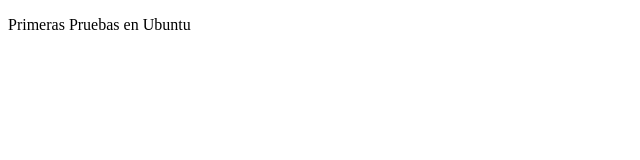
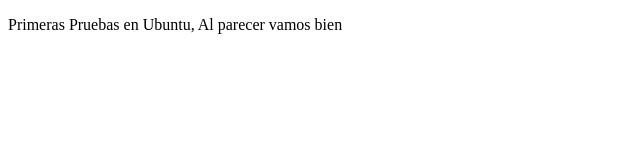
Before and after one commit to GhostlyPestk/projectDemo, a plain HTML site: page index.html in a window 1280 px wide. Shown: the whole page, without its empty margins (0-640 px from the left). Drawn offline with Linux system fonts and the light colour scheme.

Commit message:
Primer cambio

```diff
--- a/index.html
+++ b/index.html
@@ -7,6 +7,6 @@
     <title>Wasap</title>
 </head>
 <body>
-    <p> Primeras Pruebas en Ubuntu</p>
+    <p> Primeras Pruebas en Ubuntu, Al parecer vamos bien</p>
 </body>
 </html>
```
